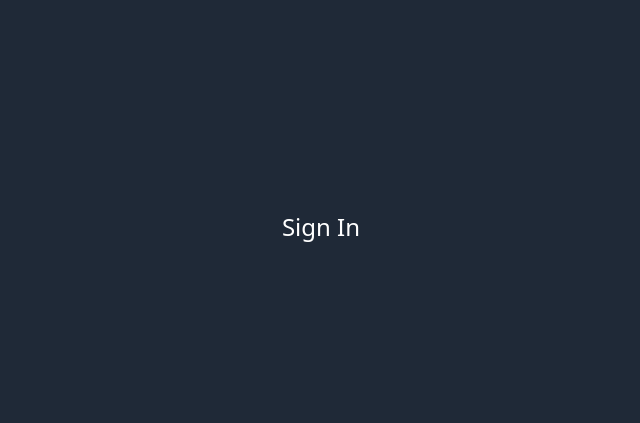
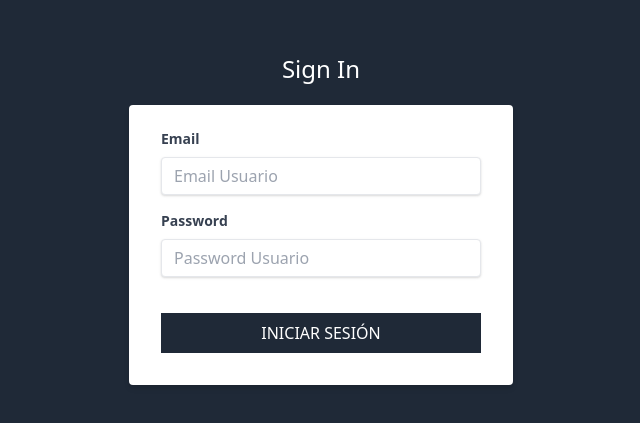
Before and after one commit to developaul/crmclientsadministration-next, a Next.js app: page /signin in a window 1280 px wide. Shown: the part 173-596 px from the top of the page, without its empty margins (319-959 px from the left). Built offline with nearby package versions, Linux system fonts and the light colour scheme.

Commit message:
[update] Signin

```diff
--- a/pages/signin.js
+++ b/pages/signin.js
@@ -4,6 +4,46 @@
   return (
     <Layout>
       <h1 className="text-center text-2xl text-white font-light">Sign In</h1>
+      <div className="flex justify-center mt-5">
+        <div className="w-full max-w-sm">
+          <form className="bg-white rounded shadow-md px-8 pt-6 pb-8 mb-4">
+            <div className="mb-4">
+              <label
+                className="block text-gray-700 text-sm font-bold mb-2"
+                htmlFor="email"
+              >
+                Email
+              </label>
+              <input
+                className="shadow appearance-none border rounded w-full py-2 px-3 text-gray-700 leading-tight focus:outline-none focus:shadow-outline"
+                id="email"
+                type="email"
+                placeholder="Email Usuario"
+              />
+            </div>
+
+            <div className="mb-4">
+              <label
+                className="block text-gray-700 text-sm font-bold mb-2"
+                htmlFor="password"
+              >
+                Password
+              </label>
+              <input
+                className="shadow appearance-none border rounded w-full py-2 px-3 text-gray-700 leading-tight focus:outline-none focus:shadow-outline"
+                id="password"
+                type="password"
+                placeholder="Password Usuario"
+              />
+            </div>
+            <input
+              type="submit"
+              className="bg-gray-800 w-full mt-5 p-2 text-white uppercase hover:bg-gray-900"
+              value="Iniciar Sesión"
+            />
+          </form>
+        </div>
+      </div>
     </Layout>
   )
 }
```
